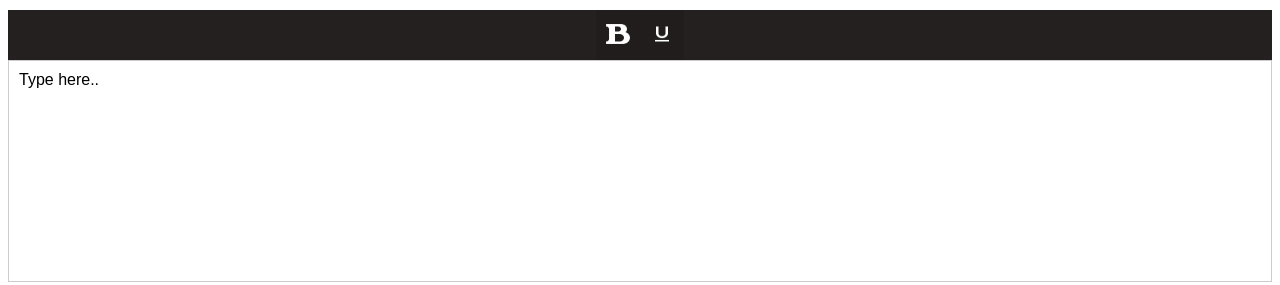
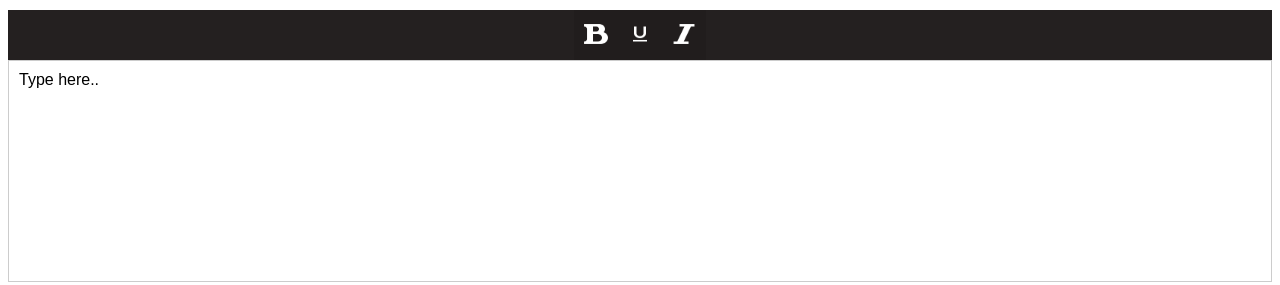
Before and after one commit to hashpfonseka/Text-Editor, a plain HTML site: page index.html in a window 1280 px wide. Drawn offline with Linux system fonts and the light colour scheme.

Commit message:
italic feature added

```diff
--- a/index.html
+++ b/index.html
@@ -17,6 +17,9 @@
             <button class="btn btn-primary" onclick="applyFormat('underline')">
                 <img src="Resources/format_underline_white_192x192.png" alt="Underline">
             </button>
+            <button class="btn btn-primary" onclick="applyFormat('italic')">
+                <img src="Resources/italic-xxl.png" alt="Italic">
+            </button>
         </div>
 
         </div>
```
